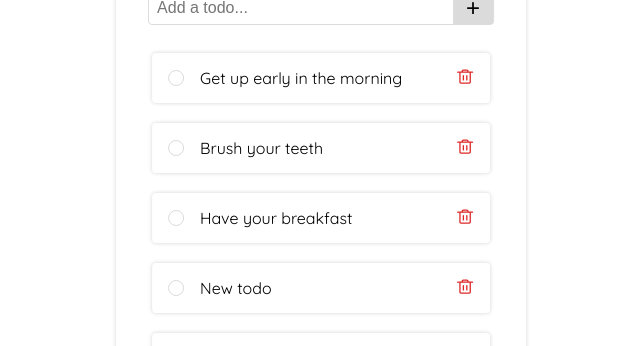
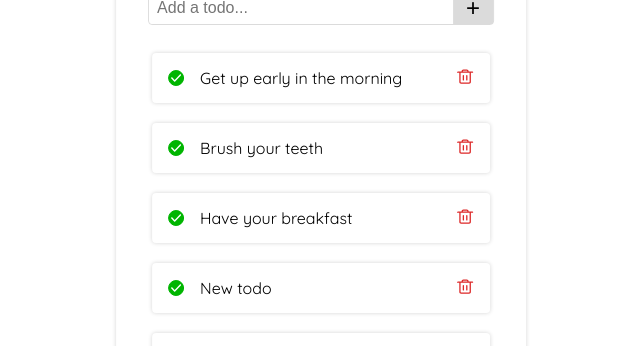
Before and after one commit to haneefsyedanywhere/TodoApp, a React (Create React App) app: page / in a window 1280 px wide. Shown: the part 208-554 px from the top of the page, without its empty margins (319-959 px from the left). Built offline with nearby package versions, Linux system fonts and the light colour scheme; data requests are answered from the project's data file; the HTML template or start-up script is replaced by a standard one.

Commit message:
added done functionality

```diff
--- a/data/db.json
+++ b/data/db.json
@@ -1,27 +1,27 @@
 {
   "todos": [
     {
-      "todo": "Get up early in the morning",
+      "task": "Get up early in the morning",
       "id": "1",
-      "done": false
+      "done": true
     },
     {
-      "todo": "Brush your teeth",
+      "task": "Brush your teeth",
       "id": "2",
-      "done": false
+      "done": true
     },
     {
-      "todo": "Have your breakfast",
+      "task": "Have your breakfast",
       "id": "3",
-      "done": false
+      "done": true
     },
     {
-      "todo": "New todo",
-      "done": false,
+      "task": "New todo",
+      "done": true,
       "id": "h0hTphQ"
     },
     {
-      "todo": "New todo",
+      "task": "New todo",
       "done": false,
       "id": "SzU_ZdP"
     }
--- a/src/components/MainContainer.js
+++ b/src/components/MainContainer.js
@@ -24,7 +24,6 @@ const MainContainer = () => {
           setIsPending(false);
           setTodos(data);
           setError(null);
-          console.log(data);
         })
         .catch((err) => {
           if (err.name === 'AbortError') {
@@ -37,6 +36,20 @@ const MainContainer = () => {
     }, 1000);
 
     return () => abortController.abort();
+  };
+  const updateData = (id, data) => {
+    fetch(`http://localhost:8080/todos/${id}`, {
+      method: 'Put',
+      headers: { 'Content-type': 'application/json' },
+      body: JSON.stringify(data),
+    })
+      .then(() => {
+        fetchData('http://localhost:8080/todos');
+      })
+      .catch((e) => {
+        setError('Todo update failed');
+        console.log(e.message);
+      });
   };
 
   useEffect(() => {
@@ -53,13 +66,20 @@ const MainContainer = () => {
     });
   };
 
+  const handleTodoDone = (id) => {
+    console.log(id);
+    const todo = todos.filter((todo) => todo.id == id)[0];
+    todo.done = !todo.done;
+    updateData(id, todo);
+  };
+
   return (
     <>
       {isPending && <div>Loading...</div>}
       {error && <div>{error}</div>}
       <Header />
       <AddTodo handleAddTodo={handleAddTodo} />
-      {todos && <TodoContainer todos={todos} />}
+      {todos && <TodoContainer todos={todos} handleTodoDone={handleTodoDone} />}
       <Filter />
     </>
   );
--- a/src/components/Todo.js
+++ b/src/components/Todo.js
@@ -1,8 +1,16 @@
-const Todo = ({ todo }) => {
+const Todo = ({ todo, doneHandler }) => {
+  const handleRadioBtnClick = (e) => {
+    const todoId = e.target.parentElement.getAttribute('data-id');
+    doneHandler(todoId);
+  };
+
   return (
-    <li className="todo">
-      <button className="radio-button"></button>
-      <span>{todo}</span>
+    <li className="todo" data-id={todo.id}>
+      <button
+        className={`radio-button ${todo.done ? 'done' : ''}`}
+        onClick={handleRadioBtnClick}
+      ></button>
+      <span>{todo.task}</span>
       <button className="delete-button">
         <svg
           xmlns="http://www.w3.org/2000/svg"
--- a/src/components/TodoContainer.js
+++ b/src/components/TodoContainer.js
@@ -1,11 +1,11 @@
 import Todo from './Todo.js';
 
-const TodoContainer = ({ todos }) => {
+const TodoContainer = ({ todos, handleTodoDone }) => {
   return (
     <section className="todo-list">
       <ul>
         {todos.map((todo) => (
-          <Todo todo={todo.todo} key={todo.id} />
+          <Todo todo={todo} key={todo.id} doneHandler={handleTodoDone} />
         ))}
       </ul>
     </section>
--- a/src/styles/components/_buttons.scss
+++ b/src/styles/components/_buttons.scss
@@ -36,7 +36,7 @@ button {
   &:hover {
     box-shadow: 2px 2px 8px rgba($color: #d4d4d4, $alpha: 0.5);
   }
-  &.filled {
+  &.done {
     position: relative;
     background-color: $green;
     border-color: $green;
```
